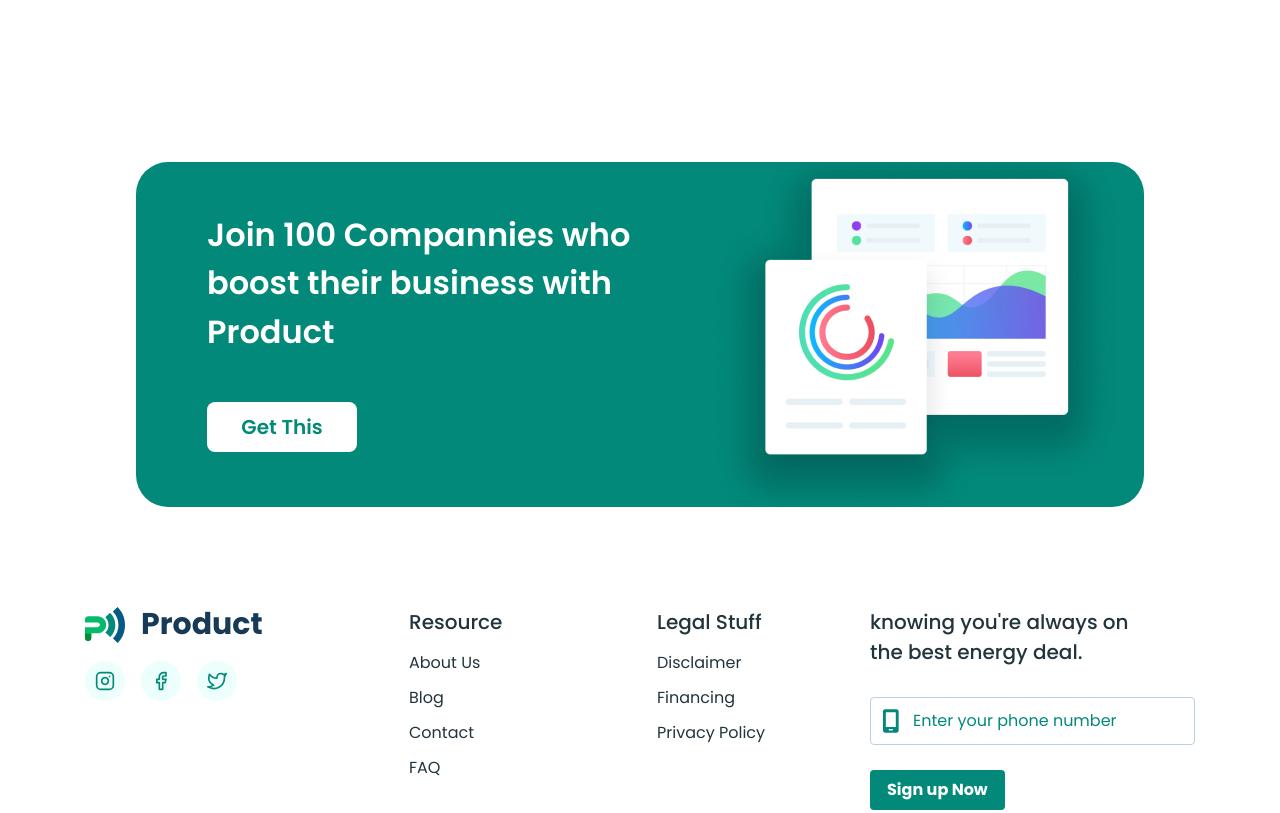
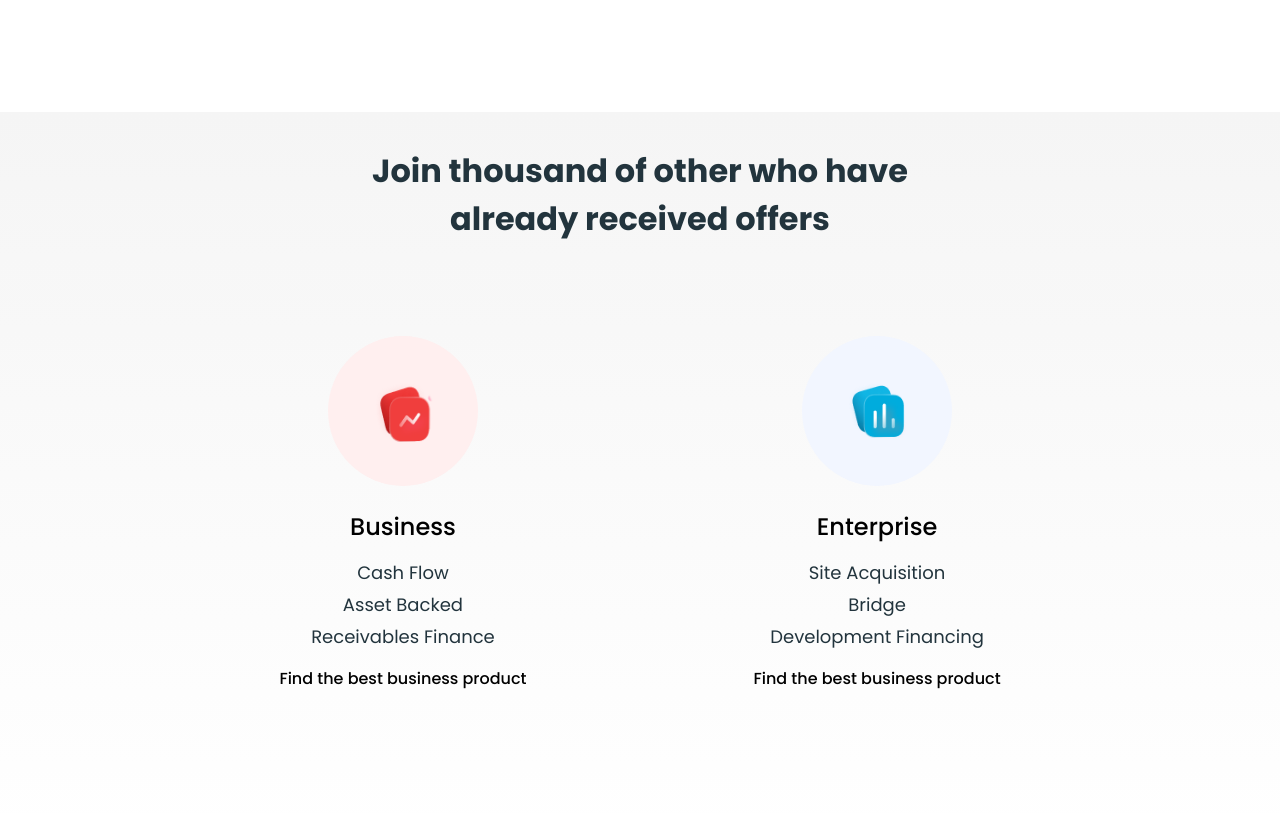
Before and after one commit to abrosenkov/business-promotion, a website built with Vite: page src/customers.html in a window 1280 px wide. Shown: the part 2384-3197 px from the top of the page. Built offline with nearby package versions, Linux system fonts and the light colour scheme.

Commit message:
add services-section

```diff
--- /dev/null
+++ b/src/css/services-section.css
@@ -0,0 +1,66 @@
+.services-section {
+    padding: 35px 0 145px;
+    background: linear-gradient(180deg, #f5f5f5 0%, rgba(245, 245, 245, 0) 100%);
+    text-align: center;
+}
+
+.services-container {
+    max-width: 890px;
+}
+
+.services-title {
+    font-size: 32px;
+    max-width: 537px;
+    margin: 0 auto 93px;
+}
+
+.services-list {
+    display: flex;
+    gap: 227px;
+    justify-content: center;
+    align-items: center;
+}
+
+.services-item-icon-wrapper {
+    display: flex;
+    justify-content: center;
+    align-items: center;
+    width: 150px;
+    height: 150px;
+    border-radius: 50%;
+    margin: 0 auto 27px;
+}
+
+.services-list-item:nth-child(1) .services-item-icon-wrapper {
+    background-color: #ffefef;
+}
+
+.services-list-item:nth-child(2) .services-item-icon-wrapper {
+    background-color: #f2f6ff;
+}
+
+.services-item-title {
+    font-weight: 500;
+    font-size: 24px;
+    line-height: 1.167;
+    color: #000;
+    margin-bottom: 16px;
+}
+
+.services-item-sublist {
+    display: flex;
+    margin-bottom: 12px;
+    flex-direction: column;
+}
+
+.services-sublist-item {
+    font-weight: 400;
+    font-size: 18px;
+    line-height: 1.78;
+}
+
+.services-sublist-descr {
+    font-weight: 500;
+    line-height: 1.75;
+    color: #000;
+}
--- a/src/css/styles.css
+++ b/src/css/styles.css
@@ -20,3 +20,4 @@
 @import url('./partners-section.css');
 @import url('./choose-section.css');
 @import url('./product-work-section.css');
+@import url('./services-section.css');
--- a/src/customers.html
+++ b/src/customers.html
@@ -38,6 +38,8 @@
 
       <load src="./partials/product-work-section.html" />
 
+      <load src="./partials/services-section.html" />
+
       <load src="/partials/join-section.html" />
     </main>
 
--- /dev/null
+++ b/src/partials/services-section.html
@@ -0,0 +1,45 @@
+<section class="section services-section">
+  <div class="container services-container">
+    <h2 class="services-title">
+      Join thousand of other who have already received offers
+    </h2>
+    <ul class="services-list">
+      <li class="services-list-item">
+        <div class="services-item-icon-wrapper">
+          <img
+            class="services-item-icon"
+            src="./images/activity.png"
+            alt="Activity icon"
+            width="62"
+            height="62"
+          />
+        </div>
+        <h3 class="services-item-title">Business</h3>
+        <ul class="services-item-sublist">
+          <li class="services-sublist-item">Cash Flow</li>
+          <li class="services-sublist-item">Asset Backed</li>
+          <li class="services-sublist-item">Receivables Finance</li>
+        </ul>
+        <p class="services-sublist-descr">Find the best business product</p>
+      </li>
+      <li class="services-list-item">
+        <div class="services-item-icon-wrapper">
+          <img
+            class="services-item-icon"
+            src="./images/chart.png"
+            alt="Chart icon"
+            width="62"
+            height="62"
+          />
+        </div>
+        <h3 class="services-item-title">Enterprise</h3>
+        <ul class="services-item-sublist">
+          <li class="services-sublist-item">Site Acquisition</li>
+          <li class="services-sublist-item">Bridge</li>
+          <li class="services-sublist-item">Development Financing</li>
+        </ul>
+        <p class="services-sublist-descr">Find the best business product</p>
+      </li>
+    </ul>
+  </div>
+</section>
```
Also changed, not shown: src/images/activity.png (added), src/images/chart.png (added).
